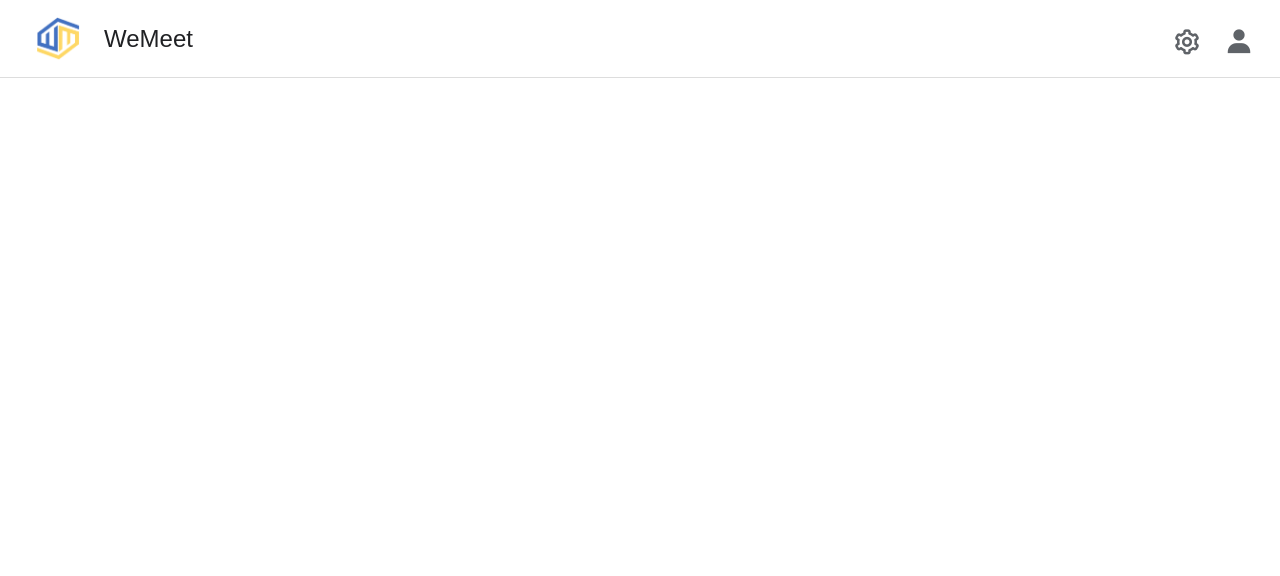
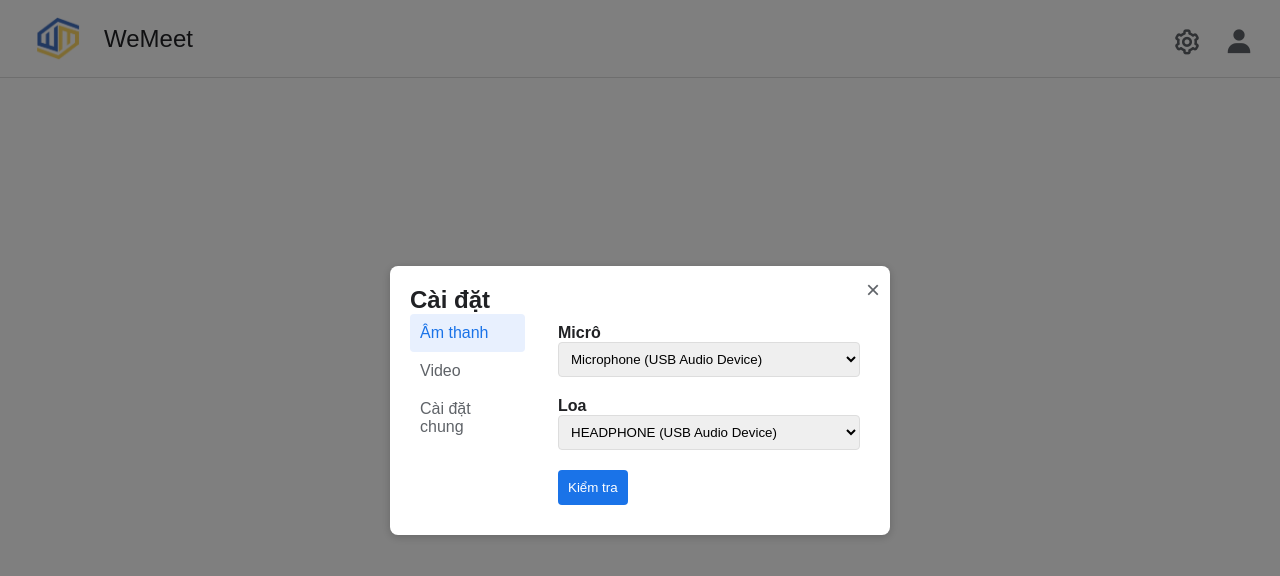
Before and after one commit to Quantaphocpython/we-meet-client-1.0, a plain HTML site: page html/index.html in a window 1280 px wide. Both pictures are taken after a click on the button 1180 px from the left and 38 px from the top of the page. Drawn offline with nearby package versions, Linux system fonts and the light colour scheme.

Commit message:
update modal

```diff
--- a/css/css.css
+++ b/css/css.css
@@ -98,3 +98,86 @@ header {
     height: 24px;
     margin-left: 0.5rem;
 }
+/* Modal Styling */
+.modal {
+    display: none;
+    position: fixed;
+    top: 0;
+    left: 0;
+    width: 100%;
+    height: 100%;
+    background-color: rgba(0, 0, 0, 0.5);
+    justify-content: center;
+    align-items: center;
+  }
+
+  .modal-content {
+    background-color: white;
+    width: 500px;
+    padding: 20px;
+    border-radius: 8px;
+    box-shadow: 0 2px 10px rgba(0, 0, 0, 0.2);
+    position: relative;
+  }
+
+  /* Close Button */
+  .close-button {
+    position: absolute;
+    top: 10px;
+    right: 10px;
+    font-size: 24px;
+    cursor: pointer;
+    color: #5f6368;
+  }
+
+  /* Modal Menu */
+  .modal-menu {
+    display: flex;
+    flex-direction: column;
+    width: 25%;
+    float: left;
+  }
+
+  .menu-item {
+    padding: 10px;
+    text-align: left;
+    cursor: pointer;
+    border: none;
+    background: none;
+    font-size: 16px;
+    color: #5f6368;
+  }
+
+  .menu-item.active {
+    color: #1a73e8;
+    background-color: #e8f0fe;
+    border-radius: 4px;
+  }
+
+  /* Modal Body */
+  .modal-body {
+    margin-left: 30%;
+    padding: 10px;
+  }
+
+  .audio-settings h3 {
+    font-size: 16px;
+    color: #202124;
+  }
+
+  .audio-settings select {
+    width: 100%;
+    padding: 8px;
+    margin-bottom: 20px;
+    border: 1px solid #ddd;
+    border-radius: 4px;
+  }
+
+  .test-button {
+    background-color: #1a73e8;
+    color: white;
+    padding: 10px;
+    border: none;
+    border-radius: 4px;
+    cursor: pointer;
+  }
--- a/html/index.html
+++ b/html/index.html
@@ -26,6 +26,32 @@
                 <button id="user-btn"><i class='bx bxs-user'></i></button>
             </div>
         </div>
+        <div id="settings-modal" class="modal">
+            <div class="modal-content">
+              <span class="close-button">&times;</span>
+              <h2>Cài đặt</h2>
+              <div class="modal-menu">
+                <button class="menu-item active">Âm thanh</button>
+                <button class="menu-item">Video</button>
+                <button class="menu-item">Cài đặt chung</button>
+              </div>
+              <div class="modal-body">
+                <div class="audio-settings">
+                  <h3>Micrô</h3>
+                  <select>
+                    <option>Microphone (USB Audio Device)</option>
+                  </select>
+                  <h3>Loa</h3>
+                  <select>
+                    <option>HEADPHONE (USB Audio Device)</option>
+                  </select>
+                  <button class="test-button">Kiểm tra</button>
+                </div>
+              </div>
+            </div>
+          </div>
+
+          <script src="../js/setting.js"></script>
     </header>
 </body>
 
--- /dev/null
+++ b/js/setting.js
@@ -0,0 +1,21 @@
+// Get the modal elements
+const modal = document.getElementById("settings-modal");
+const settingsButton = document.getElementById("settings-btn");
+const closeButton = document.querySelector(".close-button");
+
+// Open the modal when the settings button is clicked
+settingsButton.addEventListener("click", () => {
+  modal.style.display = "flex";
+});
+
+// Close the modal when the close button is clicked
+closeButton.addEventListener("click", () => {
+  modal.style.display = "none";
+});
+
+// Close the modal when clicking outside the modal content
+window.addEventListener("click", (event) => {
+  if (event.target === modal) {
+    modal.style.display = "none";
+  }
+});
```
Also changed, not shown: js/js.js (deleted).
